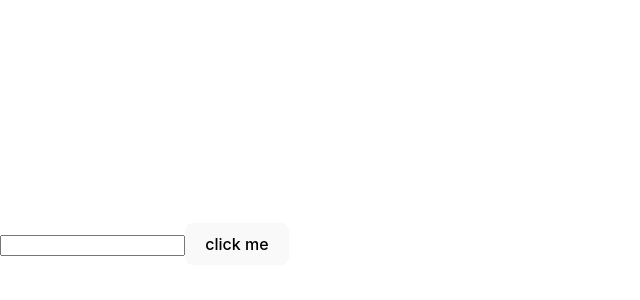
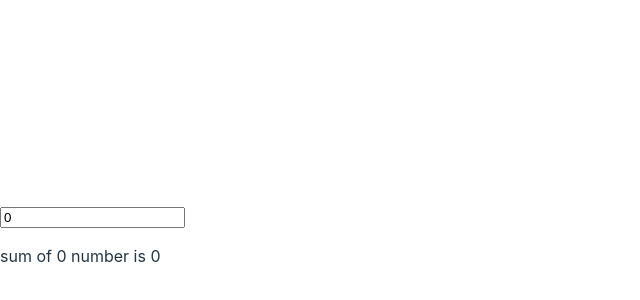
Before and after one commit to purvpatel123/reactjs, a React (Vite) app in the folder vite-project/: page / in a window 1280 px wide. Shown: the part 156-456 px from the top of the page, without its empty margins (0-640 px from the left). Built offline with nearby package versions, Linux system fonts and the light colour scheme.

Commit message:
usememo added

```diff
--- a/vite-project/src/App.jsx
+++ b/vite-project/src/App.jsx
@@ -167,6 +167,9 @@ import SearchWithDebounce from './components/useEffects/SearchWithDebounce'
 import LazyLoad from './components/LazyLoading/LazyLoad'
 import FocusOnMount from './components/useRefHook/FocusOnMount'
 import FocusOnClick from './components/useRefHook/FocusOnClick'
+import ShowPrev from './components/useRefHook/ShowPrev'
+import StopWatch from './components/useRefHook/StopWatch'
+import SumCalculate from './components/useMemoHook/SumCalculate'
 
 
 
@@ -179,7 +182,10 @@ function App() {
 {/* <DegitalWatch/> */}
      {/* <LazyLoad/> */}
      {/* <FocusOnMount/> */}
-     <FocusOnClick/>
+     {/* <FocusOnClick/> */}
+     {/* <ShowPrev/> */}
+     {/* <StopWatch/> */}
+     <SumCalculate/>
     </>
   )
 }
--- /dev/null
+++ b/vite-project/src/components/useMemoHook/SumCalculate.jsx
@@ -0,0 +1,28 @@
+import React, { useState } from 'react'
+import { useMemo } from 'react'
+function SumCalculate() {
+
+    const [num, setNum] = useState(0)
+    const sum = useMemo(() => {
+        let total = 0;
+        for (let i = 0; i <= num; i++) {
+            total += i;
+        }
+        return total;
+
+    }, [num])
+
+    return (
+        <>
+            <div>
+
+                <input type='number' value={num} onChange={(e) => {
+                    setNum(e.target.value)
+                }}></input>
+                <p>sum of {num} number is {sum}</p>
+            </div>
+        </>
+    )
+}
+
+export default SumCalculate
--- /dev/null
+++ b/vite-project/src/components/useRefHook/ShowPrev.jsx
@@ -0,0 +1,28 @@
+import React from "react";
+import { useState, useRef, useEffect } from "react";
+function ShowPrev() {
+    const [inputValue, setInputValue] = useState()
+const prevRef=useRef("")
+
+    useEffect(() => {
+prevRef.current=inputValue;
+    },[inputValue])
+
+
+    return (
+        <>
+            <div>
+             <p>previous value:{prevRef.current}</p>
+
+
+                <input type="text" onChange={(e) => {
+                    setInputValue(e.target.value)
+                }}></input>
+                <p>current value : {inputValue}</p>
+            </div>
+
+        </>
+    )
+}
+
+export default ShowPrev
--- /dev/null
+++ b/vite-project/src/components/useRefHook/StopWatch.jsx
@@ -0,0 +1,39 @@
+import React, { useState, useRef } from "react";
+
+function StopWatch() {
+  const [seconds, setSeconds] = useState(0);
+  const intervalRef = useRef(null); // stores setInterval ID
+
+  // Start the timer
+  const handleStart = () => {
+    if (intervalRef.current !== null) return; // already running
+    intervalRef.current = setInterval(() => {
+      setSeconds(prev => prev + 1);
+    }, 1000);
+  };
+
+  // Stop the timer
+  const handleStop = () => {
+    clearInterval(intervalRef.current);
+    intervalRef.current = null;
+  };
+
+  // Reset the timer
+  const handleReset = () => {
+    clearInterval(intervalRef.current);
+    intervalRef.current = null;
+    setSeconds(0);
+  };
+
+  return (
+    <div style={{ textAlign: "center", marginTop: "50px" }}>
+      <h2> Stopwatch</h2>
+      <h1>{seconds} sec</h1>
+      <button onClick={handleStart}>Start</button>{" "}
+      <button onClick={handleStop}>Stop</button>{" "}
+      <button onClick={handleReset}>Reset</button>
+    </div>
+  );
+}
+
+export default StopWatch;
```
